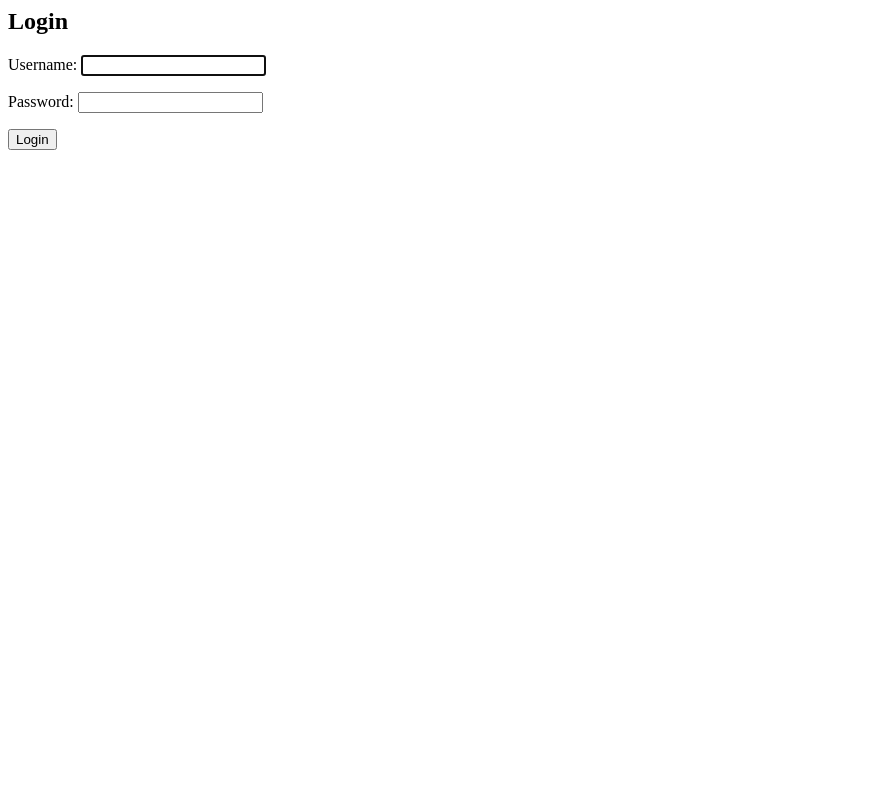
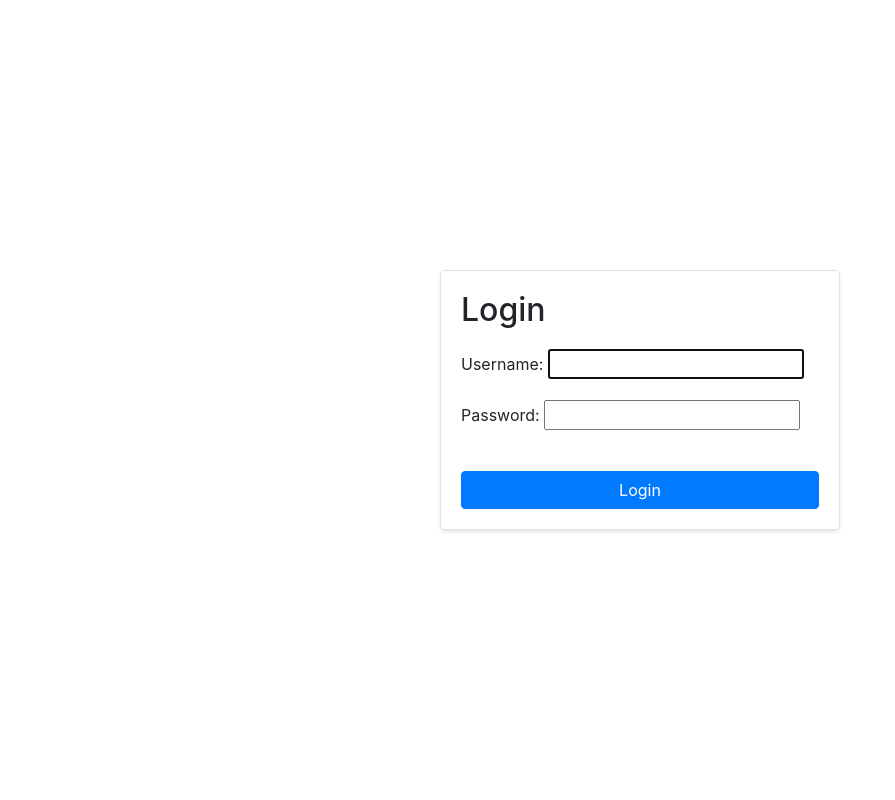
Before and after one commit to TemirlanSadykov/AktisERP, a Django app: page /production/login/ in a window 1280 px wide. Shown: the whole page, without its empty margins (0-895 px from the left). Run offline with Django 5.2, Linux system fonts and the light colour scheme; some libraries are stand-ins or nearby versions.

Commit message:
Login css

```diff
--- a/production/templates/registration/login.html
+++ b/production/templates/registration/login.html
@@ -1,15 +1,33 @@
-{% block content %}
 {% load i18n %}
-  <h2>{% trans "Login" %}</h2>
-  <form method="post" action="{% url 'login' %}">
-    {% csrf_token %}
-    {{ form.as_p }}
+{% load static %}
+<!DOCTYPE html>
+<html lang="en">
+<head>
+    <meta charset="UTF-8">
+    <title>{% trans "Login" %} - Aktis ERP</title>
+    <link href="https://stackpath.bootstrapcdn.com/bootstrap/4.5.2/css/bootstrap.min.css" rel="stylesheet">
+    <link rel="stylesheet" href="{% static 'css/login_style.css' %}"> <!-- Custom CSS -->
+</head>
+<body>
 
-    <button type="submit">{% trans "Login" %}</button>
-  </form>
+<div class="container">
+    <div class="login-container">
+        <h2 class="form-heading">{% trans "Login" %}</h2>
+        <form method="post" action="{% url 'login' %}" class="login-form">
+            {% csrf_token %}
+            {{ form.as_p }}
 
-  {% if form.errors %}
-    <p>{% trans "Your username and password didn't match. Please try again." %}</p>
-  {% endif %}
+            <button type="submit" class="btn btn-primary">{% trans "Login" %}</button>
+        </form>
 
-{% endblock %}
+        {% if form.errors %}
+            <p class="error-message">{% trans "Your username and password didn't match. Please try again." %}</p>
+        {% endif %}
+    </div>
+</div>
+
+<script src="https://code.jquery.com/jquery-3.5.1.slim.min.js"></script>
+<script src="https://cdn.jsdelivr.net/npm/@popperjs/core@2.5.2/dist/umd/popper.min.js"></script>
+<script src="https://stackpath.bootstrapcdn.com/bootstrap/4.5.2/js/bootstrap.min.js"></script>
+</body>
+</html>
--- /dev/null
+++ b/static/css/login_style.css
@@ -0,0 +1,29 @@
+.container {
+    display: flex;
+    justify-content: center;
+    align-items: center;
+    height: 100vh;
+}
+
+.login-container {
+    width: 100%;
+    max-width: 400px;
+    padding: 20px;
+    border: 1px solid #dee2e6;
+    border-radius: 5px;
+    box-shadow: 0 2px 4px rgba(0,0,0,.1);
+}
+
+.form-heading {
+    margin-bottom: 20px;
+}
+
+.login-form .btn-primary {
+    width: 100%; /* Full-width button */
+    margin-top: 20px;
+}
+
+.error-message {
+    color: #dc3545; /* Bootstrap's danger color */
+    margin-top: 15px;
+}
```
